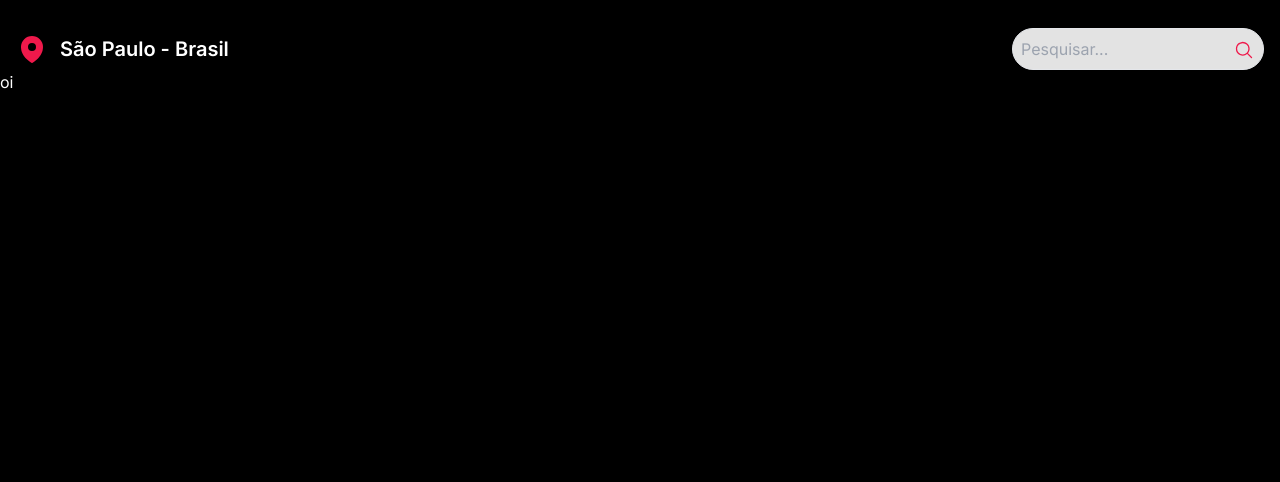
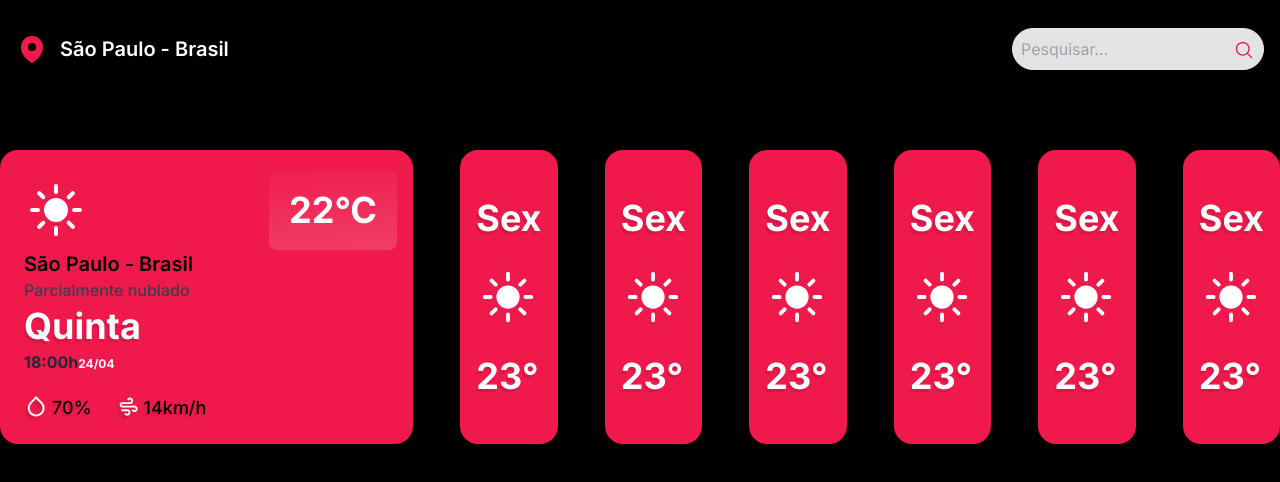
Before and after one commit to vitorFRE/weather, a Next.js app: page / in a window 1280 px wide. Shown: the top 482 px of the page. Built offline with nearby package versions, Linux system fonts and the light colour scheme.

Commit message:
create SmallWeatherCard component

```diff
--- a/src/components/LargerWeatherCard.tsx
+++ b/src/components/LargerWeatherCard.tsx
@@ -15,7 +15,7 @@ interface WeatherInfo {
 
 export default function LargeWeatherCard(props: WeatherInfo) {
   return (
-    <div className="pt-5 pl-6 pb-7 rounded-[18px] px-4 max-w-[413px] max-h-[294px] bg-product">
+    <div className="pt-5 pl-6 pb-7 rounded-[18px] px-4 min-w-[413px] max-w-[413px] max-h-[294px] bg-product">
       <div className="flex justify-between items-center">
         <SunIcon className="h-16 w-16 text-white" />
         <span
--- /dev/null
+++ b/src/components/SmallWeatherCard.tsx
@@ -0,0 +1,31 @@
+import { SunIcon } from '@heroicons/react/24/solid';
+
+interface WeatherInfo {
+  temp: number;
+  imgUrl?: string;
+  dayWeek: string;
+}
+
+export default function SmallWeatherCard(props: WeatherInfo) {
+  return (
+    <div className="pt-11 pl-4 pr-4 pb-11 rounded-[18px] px-4 max-w-[100px] max-h-[294px] bg-product flex flex-col gap-6">
+      <h2
+        className="font-bold text-4xl pt-1 pb-1"
+        style={{
+          textShadow: '-1.85429px 2.78143px 0.927143px rgba(0, 0, 0, 0.1)',
+        }}
+      >
+        {props.dayWeek}
+      </h2>
+      <SunIcon className="h-16 w-16 text-white" />
+      <h3
+        className="font-bold text-4xl pt-1 pb-1"
+        style={{
+          textShadow: '-1.85429px 2.78143px 0.927143px rgba(0, 0, 0, 0.1)',
+        }}
+      >
+        {props.temp}°
+      </h3>
+    </div>
+  );
+}
--- a/src/pages/index.tsx
+++ b/src/pages/index.tsx
@@ -1,13 +1,32 @@
 import Header from '@/components/Header';
 import LargeWeatherCard from '@/components/LargerWeatherCard';
 import Layout from '@/components/Layout';
+import SmallWeatherCard from '@/components/SmallWeatherCard';
 
 export default function Home() {
   return (
     <Layout>
       <Header />
       <main className="container mx-auto">
-        <h1>oi</h1>
+        <div className="flex justify-between pt-20">
+          <LargeWeatherCard
+            temp={22}
+            city="São Paulo"
+            country="Brasil"
+            description="Parcialmente nublado"
+            dayWeek="Quinta"
+            time="18:00"
+            day="24/04"
+            humidity={70}
+            wind={14}
+          />
+          <SmallWeatherCard temp={23} dayWeek="Sex" />
+          <SmallWeatherCard temp={23} dayWeek="Sex" />
+          <SmallWeatherCard temp={23} dayWeek="Sex" />
+          <SmallWeatherCard temp={23} dayWeek="Sex" />
+          <SmallWeatherCard temp={23} dayWeek="Sex" />
+          <SmallWeatherCard temp={23} dayWeek="Sex" />
+        </div>
       </main>
     </Layout>
   );
```
